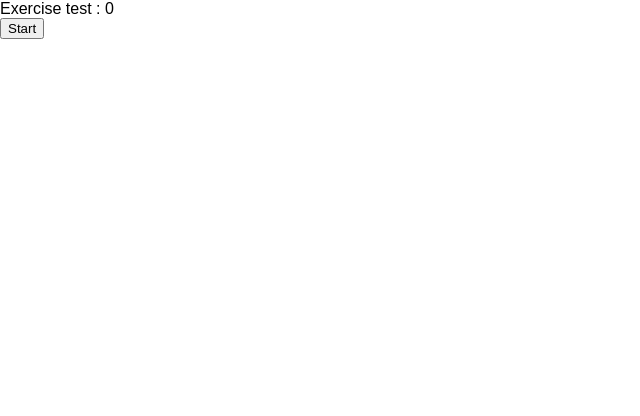
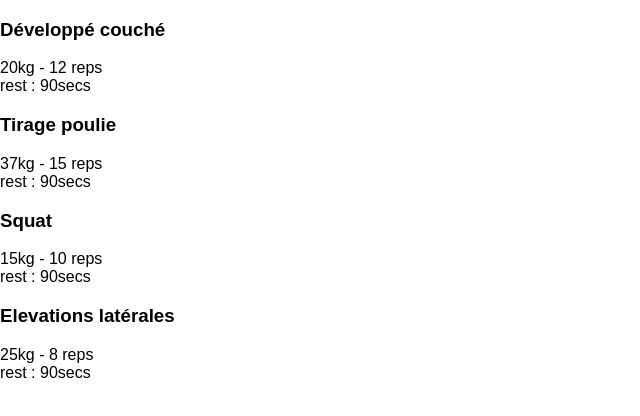
Before and after one commit to Skaradams/arnold, a React (Create React App) app: page / in a window 1280 px wide. Shown: the top 416 px of the page, without its empty margins (0-640 px from the left). Built offline with nearby package versions, Linux system fonts and the light colour scheme.

Commit message:
reset project and display exercises

```diff
--- a/src/App.js
+++ b/src/App.js
@@ -1,13 +1,19 @@
-import { createStore } from 'redux'
 import React, { Component } from 'react';
 import logo from './logo.svg';
-import BaseExercise from './containers/BaseExercise.js';
 import './App.css';
+import ExerciseThumb from './components/ExerciseThumb';
+import exercises from './test_data/exercises';
 
-const App = () => (
-  <div>
-    <BaseExercise>
-    </BaseExercise>
-  </div>
-)
+const App = () => {
+  const exerciseComponents = exercises.map((exercise, index) => {
+    return <ExerciseThumb key={ index } {...exercise} />
+  });
+  return (
+    <div className="app" >
+      <div className="exercise-list">
+        { exerciseComponents }
+      </div>
+    </div>
+  )
+};
 export default App;
--- a/src/components/Exercise.js
+++ /dev/null
@@ -1,13 +0,0 @@
-import React, { Component } from 'react';
-
-const Exercise = ({name, timer, startTimer}) => (
-  <div>
-    <div>
-      Exercise {name} : {timer}
-    </div>
-    <button onClick={() => startTimer()}>
-      Start
-    </button>
-  </div>
-)
-export default Exercise;
--- /dev/null
+++ b/src/components/ExerciseThumb.js
@@ -0,0 +1,20 @@
+import React, { Component } from 'react';
+
+const ExerciseThumb = ({name, charge, reps, rest}) => {
+  console.log(name);
+  return(
+    <div className="exercise-thumb">
+      <h3>
+        { name }
+      </h3>
+      <div>
+        { charge }kg - { reps } reps
+      </div>
+      <div>
+        rest : { rest }secs
+      </div>
+    </div>
+  )
+}
+
+export default ExerciseThumb;
--- a/src/containers/BaseExercise.js
+++ /dev/null
@@ -1,25 +0,0 @@
-import { connect } from 'react-redux';
-import Exercise from '../components/Exercise.js';
-
-const mapStateToProps = (state, ownProps) => {
-  console.log(state, state.get('exercise'));
-  return {
-    timer: state.get('exercise').get('timer'),
-    name: state.get('exercise').get('name')
-  }
-}
-
-const mapDispatchToProps = (dispatch, ownProps) => {
-  return {
-    startTimer: () => {
-      dispatch({type: 'START_TIMER'});
-    }
-  }
-}
-
-const BaseExercise = connect(
-  mapStateToProps,
-  mapDispatchToProps
-)(Exercise);
-
-export default BaseExercise;
--- a/src/index.js
+++ b/src/index.js
@@ -1,47 +1,10 @@
 import React from 'react';
 import ReactDOM from 'react-dom';
-import { Provider } from 'react-redux';
-import { createStore } from 'redux';
 import { fromJS } from 'immutable';
 import App from './App';
 import './index.css';
 
-function arnoldApp(state = fromJS({
-    REST_TIME: 10,
-    exercise: {
-        timer: 0,
-        name: 'test'
-    }
-}), action) {
-  console.log(state);
-  let newState = state;
-  switch (action.type) {
-    case 'START_TIMER':
-
-      if(newState.get('exercise').get('timer') < newState.get('REST_TIME')) {
-        newState = newState.set('exercise',
-            newState.get('exercise').set('timer',
-                newState.get('exercise').get('timer') + 1
-            )
-        );
-        console.log(newState.get('exercise').get('timer'));
-        // state.exercise.timer += 1;
-      } else {
-        // this.setState(
-        //   Object.assign({}, this.state, {
-        //     timer: 0
-        //   })
-        // )
-      }
-  }
-  return newState;
-}
-
-let store = createStore(arnoldApp);
-
 ReactDOM.render(
-  <Provider store={ store }>
-    <App />
-  </Provider>,
+  <App />,
   document.getElementById('root')
 );
--- /dev/null
+++ b/src/test_data/exercises.js
@@ -0,0 +1,28 @@
+const exercises = [
+  {
+    name: 'Développé couché',
+    charge: 20,
+    reps: 12,
+    rest: 90
+  },
+  {
+    name: 'Tirage poulie',
+    charge: 37,
+    reps: 15,
+    rest: 90
+  },
+  {
+    name: 'Squat',
+    charge: 15,
+    reps: 10,
+    rest: 90
+  },
+  {
+    name: 'Elevations latérales',
+    charge: 25,
+    reps: 8,
+    rest: 90
+  }
+]
+
+export default exercises;
```
